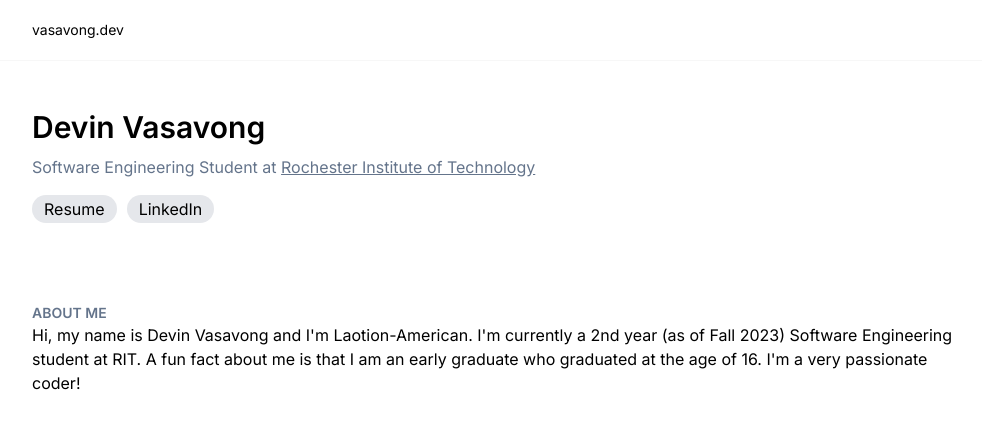
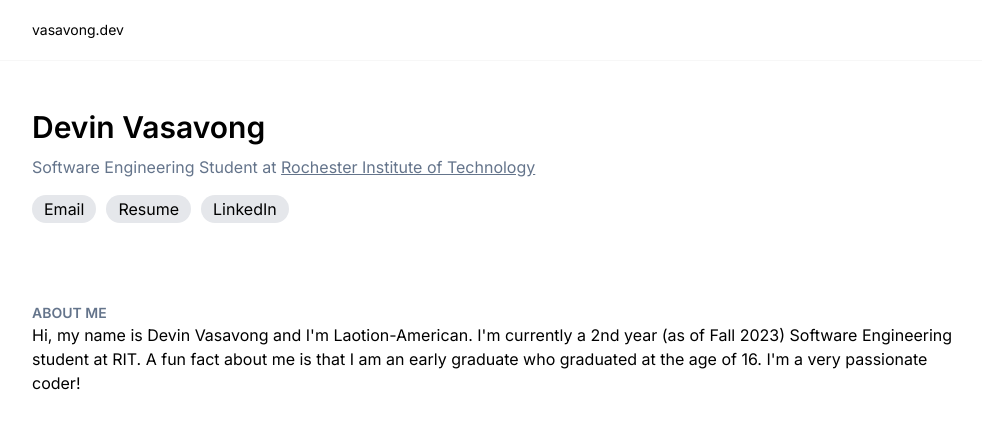
Before and after one commit to devinvasavong/portfolio, a Next.js app: page / in a window 1280 px wide. Shown: the top 428 px of the page, without its empty margins (136-1118 px from the left). Built offline with nearby package versions, Linux system fonts and the light colour scheme.

Commit message:
Merged into one line

```diff
--- a/app/page.tsx
+++ b/app/page.tsx
@@ -10,17 +10,16 @@ export default function Page() {
 			<div className="max-w-5xl mx-auto px-10 py-12">
 				<div className="flex flex-col gap-2.5">
 					<h1 className="font-semibold text-3xl">Devin Vasavong</h1>
-					<div className="flex flex-col sm:flex-row text-slate-500">
-						<p>Software Engineering Student at&nbsp;</p>
-						<Link href="https://rit.edu" className="underline">Rochester Institute of Technology</Link>
+					<div className="text-slate-500">
+						<p>Software Engineering Student at{' '} <Link href="https://rit.edu" className="underline">Rochester Institute of Technology</Link></p>
 					</div>
 				</div>
 				<div className="flex flex-row gap-2.5 mt-[1rem]">
-					{/* <Link href="mailto:devin@vasavong.com?subject=Portfolio Inquiry">
+					<Link href="mailto:devin@vasavong.com?subject=Portfolio Inquiry">
 						<div className="px-3 py-0.5 bg-gray-200 rounded-full">
 							Email
 						</div>
-					</Link> */}
+					</Link>
 					<Link href="https://drive.google.com/file/d/1f2OiCsq-c4d1L_O2T7Pj78mX9BMhi3Dr/view?usp=sharing">
 						<div className="px-3 py-0.5 bg-gray-200 rounded-full">
 							Resume
```
